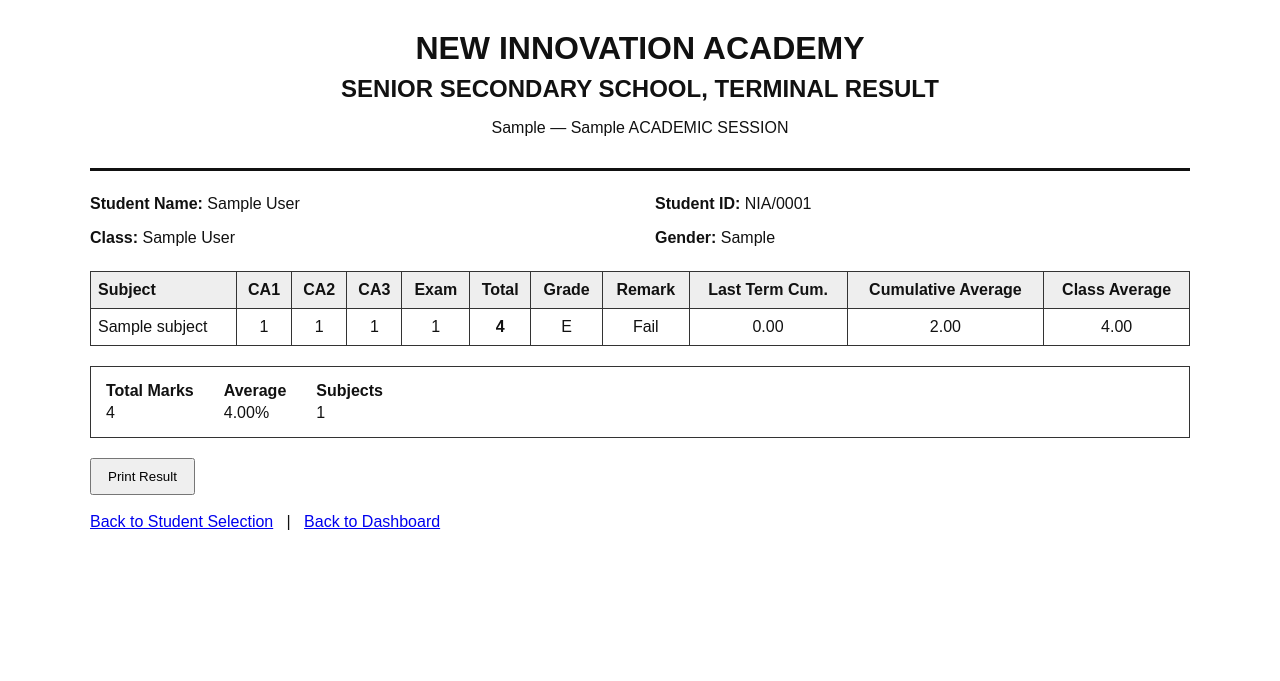
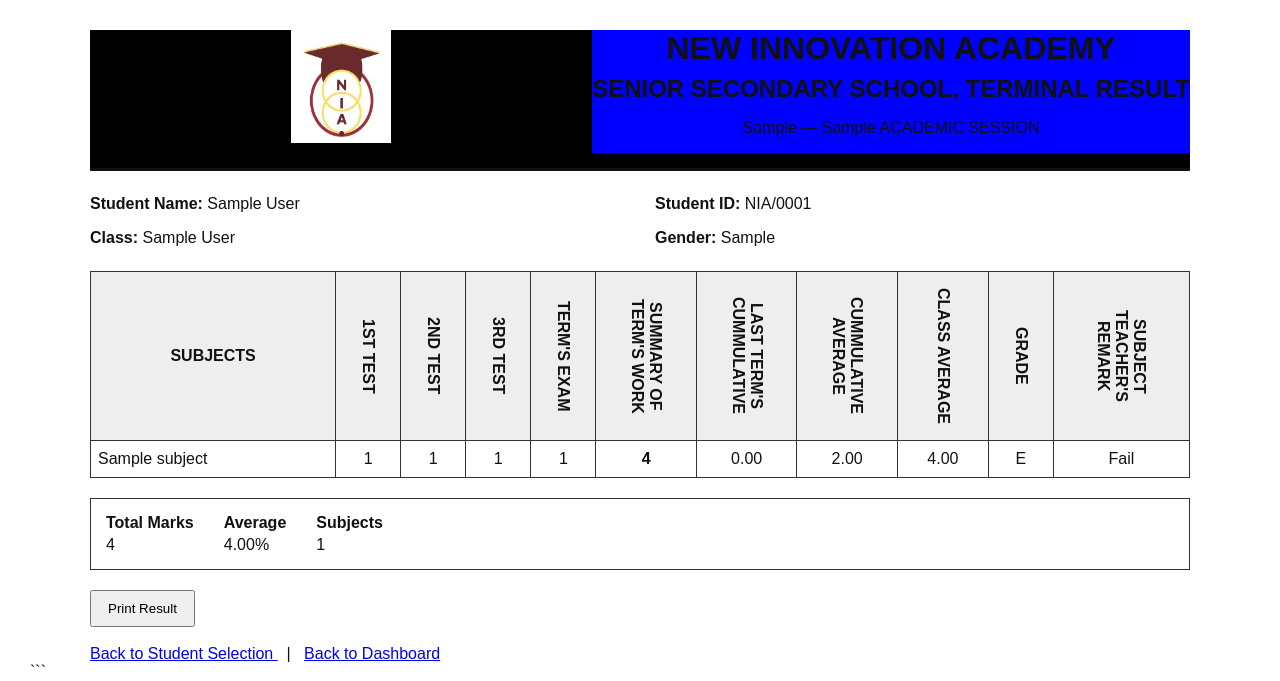
Before and after one commit to timo1456/NIA, a Flask app: page /result/1 in a window 1280 px wide. Shown: the top 681 px of the page. Run offline with Flask 3, Linux system fonts and the light colour scheme; the visitor is signed in with stand-in values (Sample User, id 1); tables that the repository leaves empty hold one stand-in row (values such as "Sample post").

Commit message:
Result CSS

````diff
--- /dev/null
+++ b/static/result_display.css
@@ -0,0 +1,146 @@
+body {
+    font-family: Arial, sans-serif;
+    margin: 30px;
+    color: #111;
+}
+
+.result-container {
+    max-width: 1100px;
+    margin: auto;
+}
+
+/* School Header */
+.school-header {
+    text-align: center;
+    border-bottom: 3px solid #111;
+    padding-bottom: 15px;
+    display: flex;
+    flex-direction: row;
+    background-color: black;
+    justify-content: space-between
+}
+.school-name {
+    background-color: blue;
+}
+img {
+    background-color: purple;
+}
+.school-logo {
+    width: 100px;
+    height: auto;
+    display: block;
+    margin: 0 auto 10px;
+}
+
+.school-header h1,
+.school-header h2 {
+    margin: 0;
+}
+
+.school-header h2 {
+    margin-top: 8px;
+}
+
+/* Student Information */
+.student-info {
+    display: grid;
+    grid-template-columns: repeat(2, 1fr);
+    gap: 8px 30px;
+    margin: 20px 0;
+}
+
+.student-info p {
+    margin: 4px 0;
+}
+
+/* Result Table */
+.result-table {
+    width: 100%;
+    border-collapse: collapse;
+    margin-top: 15px;
+}
+
+.result-table th,
+.result-table td {
+    border: 1px solid #333;
+    padding: 9px 7px;
+    text-align: center;
+}
+
+.result-table th {
+    background: #eee;
+    writing-mode: vertical-rl;
+    height: 150px;
+}
+
+/* Keep SUBJECTS heading horizontal */
+.result-table th:first-child {
+    writing-mode: horizontal-tb;
+    text-align: center;
+}
+
+.result-table td:first-child {
+    text-align: left;
+}
+
+/* Summary */
+.summary {
+    display: flex;
+    gap: 30px;
+    margin-top: 20px;
+    padding: 15px;
+    border: 1px solid #333;
+}
+
+.summary strong {
+    display: block;
+    margin-bottom: 4px;
+}
+
+/* Buttons and Links */
+.print-button {
+    margin-top: 20px;
+    padding: 9px 16px;
+}
+
+/* Print Styles */
+@media print {
+    .print-button,
+    .back-link {
+        display: none;
+    }
+
+    body {
+        margin: 10px;
+    }
+
+    .result-container {
+        max-width: none;
+    }
+}
+
+/* Mobile Styles */
+@media (max-width: 700px) {
+    body {
+        margin: 15px;
+    }
+
+    .student-info {
+        grid-template-columns: 1fr;
+    }
+
+    .result-table {
+        font-size: 12px;
+    }
+
+    .result-table th,
+    .result-table td {
+        padding: 6px 4px;
+    }
+
+    .summary {
+        flex-direction: column;
+        gap: 10px;
+    }
+}
+```
--- a/templates/result_display.html
+++ b/templates/result_display.html
@@ -3,86 +3,137 @@
 <head>
     <meta charset="UTF-8">
     <meta name="viewport" content="width=device-width, initial-scale=1.0">
+
     <title>{{ school_section }} Terminal Result</title>
-    <style>
-        body { font-family: Arial, sans-serif; margin: 30px; color: #111; }
-        .result-container { max-width: 1100px; margin: auto; }
-        .school-header { text-align: center; border-bottom: 3px solid #111; padding-bottom: 15px; }
-        .school-header h1, .school-header h2 { margin: 0; }
-        .school-header h2 { margin-top: 8px; }
-        .student-info { display: grid; grid-template-columns: repeat(2, 1fr); gap: 8px 30px; margin: 20px 0; }
-        .student-info p { margin: 4px 0; }
-        .result-table { width: 100%; border-collapse: collapse; margin-top: 15px; }
-        .result-table th, .result-table td { border: 1px solid #333; padding: 9px 7px; text-align: center; }
-        .result-table th { background: #eee; }
-        .result-table th:first-child, .result-table td:first-child { text-align: left; }
-        .summary { display: flex; gap: 30px; margin-top: 20px; padding: 15px; border: 1px solid #333; }
-        .summary strong { display: block; margin-bottom: 4px; }
-        .print-button { margin-top: 20px; padding: 9px 16px; }
-        @media print {
-            .print-button, .back-link { display: none; }
-            body { margin: 10px; }
-        }
-        @media (max-width: 700px) {
-            .student-info { grid-template-columns: 1fr; }
-            .result-table { font-size: 12px; overflow-x: auto; }
-            .result-table th, .result-table td { padding: 6px 4px; }
-            .summary { flex-direction: column; gap: 10px; }
-        }
-    </style>
+
+    <link rel="stylesheet"
+          href="{{ url_for('static', filename='result_display.css') }}">
 </head>
+
 <body>
 
 <div class="result-container">
 
+    <!-- School Header -->
     <div class="school-header">
-        <h1>NEW INNOVATION ACADEMY</h1>
-        <h2>{{ school_section }}, TERMINAL RESULT</h2>
-        <p>
-            {{ active_period.term }} —
-            {{ active_period.academic_session }} ACADEMIC SESSION
-        </p>
+
+        <img
+            src="{{ url_for('static', filename='logo.jpg') }}"
+            alt="School Logo"
+            class="school-logo"
+        >
+
+        <div class="school-name">
+            <h1>NEW INNOVATION ACADEMY</h1>
+
+            <h2>
+                {{ school_section }}, TERMINAL RESULT
+            </h2>
+
+            <p>
+                {{ active_period.term }} —
+                {{ active_period.academic_session }}
+                ACADEMIC SESSION
+            </p>
+        </div>
+
     </div>
 
+
+    <!-- Student Information -->
     <div class="student-info">
-        <p><strong>Student Name:</strong> {{ student.name }}</p>
-        <p><strong>Student ID:</strong> NIA/{{ "%04d"|format(student.id) }}</p>
-        <p><strong>Class:</strong> {{ student.class_name }}</p>
-        <p><strong>Gender:</strong> {{ student.gender }}</p>
+
+        <p>
+            <strong>Student Name:</strong>
+            {{ student.name }}
+        </p>
+
+        <p>
+            <strong>Student ID:</strong>
+            NIA/{{ "%04d"|format(student.id) }}
+        </p>
+
+        <p>
+            <strong>Class:</strong>
+            {{ student.class_name }}
+        </p>
+
+        <p>
+            <strong>Gender:</strong>
+            {{ student.gender }}
+        </p>
+
     </div>
 
+
+    <!-- Result Table -->
     <table class="result-table">
+
         <thead>
             <tr>
-                <th>Subject</th>
-                <th>CA1</th>
-                <th>CA2</th>
-                <th>CA3</th>
-                <th>Exam</th>
-                <th>Total</th>
-                <th>Grade</th>
-                <th>Remark</th>
-                <th>Last Term Cum.</th>
-                <th>Cumulative Average</th>
-                <th>Class Average</th>
+
+                <th>SUBJECTS</th>
+
+                <th>1ST TEST</th>
+
+                <th>2ND TEST</th>
+
+                <th>3RD TEST</th>
+
+                <th>TERM'S EXAM</th>
+
+                <th>SUMMARY OF TERM'S WORK</th>
+
+                <th>LAST TERM'S CUMMULATIVE</th>
+
+                <th>CUMMULATIVE AVERAGE</th>
+
+                <th>CLASS AVERAGE</th>
+
+                <th>GRADE</th>
+
+                <th>SUBJECT TEACHER'S REMARK</th>
+
             </tr>
         </thead>
 
+
         <tbody>
+
             {% for subject in subjects %}
+
                 {% set score = scores.get(subject.id) %}
+
                 {% set total = calculate_total(score) %}
+
                 {% set cumulative = cumulative_results.get(subject.id) %}
 
                 <tr>
-                    <td>{{ subject.name }}</td>
-                    <td>{{ score.ca1 if score else 0 }}</td>
-                    <td>{{ score.ca2 if score else 0 }}</td>
-                    <td>{{ score.ca3 if score else 0 }}</td>
-                    <td>{{ score.exam if score else 0 }}</td>
-                    <td><strong>{{ total }}</strong></td>
-                    <td>{{ calculate_grade(total, student.class_name) }}</td>
-                    <td>{{ calculate_remark(total) }}</td>
+
+                    <td>
+                        {{ subject.name }}
+                    </td>
+
+                    <td>
+                        {{ score.ca1 if score else 0 }}
+                    </td>
+
+                    <td>
+                        {{ score.ca2 if score else 0 }}
+                    </td>
+
+                    <td>
+                        {{ score.ca3 if score else 0 }}
+                    </td>
+
+                    <td>
+                        {{ score.exam if score else 0 }}
+                    </td>
+
+                    <td>
+                        <strong>{{ total }}</strong>
+                    </td>
+
                     <td>
                         {% if cumulative and cumulative.last_term_cumulative is not none %}
                             {{ "%.2f"|format(cumulative.last_term_cumulative) }}
@@ -90,40 +141,81 @@
                             —
                         {% endif %}
                     </td>
+
                     <td>
-                        {{ "%.2f"|format(cumulative.cumulative_average if cumulative else total) }}
+                        {{ "%.2f"|format(
+                            cumulative.cumulative_average
+                            if cumulative
+                            else total
+                        ) }}
                     </td>
+
                     <td>
-                        {{ "%.2f"|format(class_averages.get(subject.id, 0)) }}
+                        {{ "%.2f"|format(
+                            class_averages.get(subject.id, 0)
+                        ) }}
                     </td>
+
+                    <td>
+                        {{ calculate_grade(total, student.class_name) }}
+                    </td>
+
+                    <td>
+                        {{ calculate_remark(total) }}
+                    </td>
+
                 </tr>
+
             {% endfor %}
+
         </tbody>
+
     </table>
 
+
+    <!-- Result Summary -->
     <div class="summary">
+
         <div>
             <strong>Total Marks</strong>
             {{ overall_total }}
         </div>
+
         <div>
             <strong>Average</strong>
             {{ "%.2f"|format(overall_average) }}%
         </div>
+
         <div>
             <strong>Subjects</strong>
             {{ subjects|length }}
         </div>
+
     </div>
 
-    <button class="print-button" onclick="window.print()">Print Result</button>
 
-    <br><br>
-    <a class="back-link" href="/result-sheet">Back to Student Selection</a>
+    <!-- Actions -->
+    <button
+        class="print-button"
+        onclick="window.print()">
+        Print Result
+    </button>
+
+    <br>
+    <br>
+
+    <a class="back-link" href="/result-sheet">
+        Back to Student Selection
+    </a>
+
     &nbsp; | &nbsp;
-    <a class="back-link" href="/dashboard">Back to Dashboard</a>
+
+    <a class="back-link" href="/dashboard">
+        Back to Dashboard
+    </a>
 
 </div>
 
 </body>
 </html>
+```
````
Also changed, not shown: static/logo.jpg (added).
